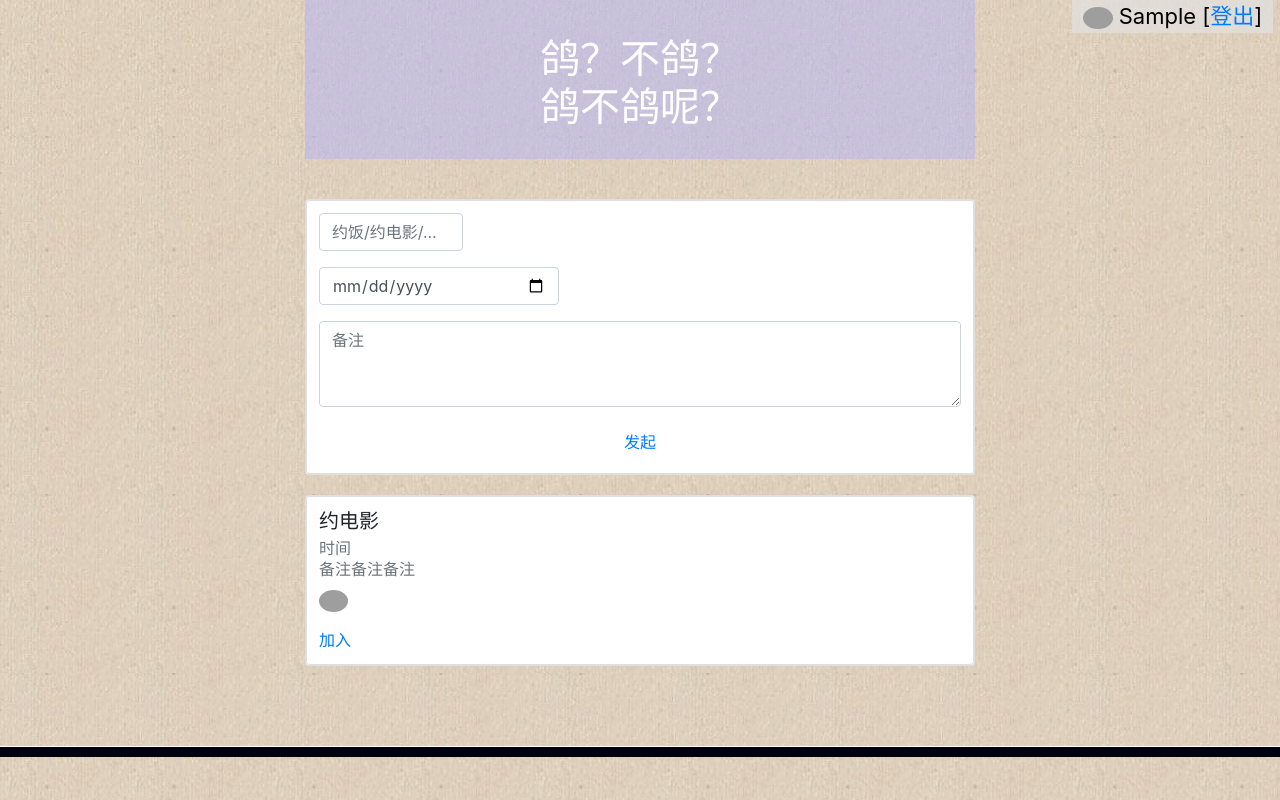
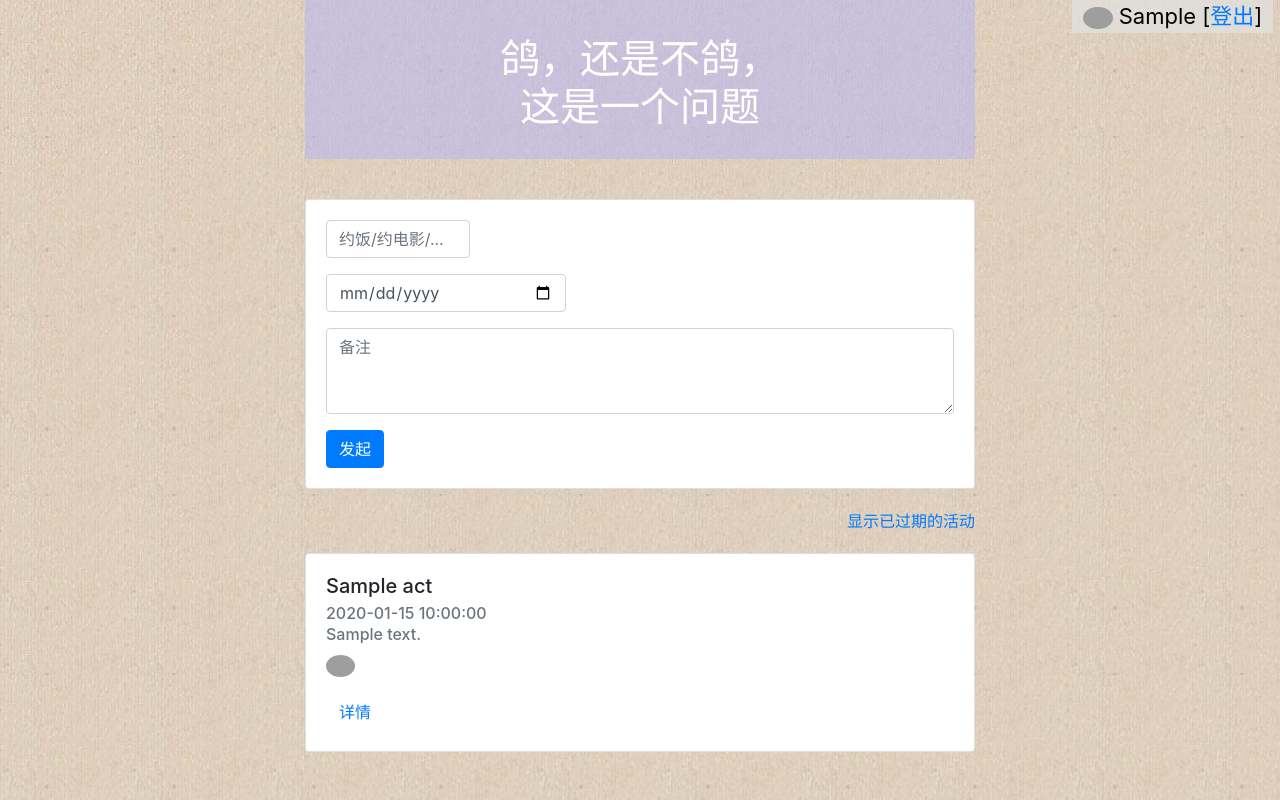
Before and after one commit to closed-social/appointment, a Flask app: template templates/list.html in a window 1280 px wide. Run offline with Flask 2, Linux system fonts and the light colour scheme; tables that the repository leaves empty hold one stand-in row (values such as "Sample post"); the template is opened without the code that fills it: values that come from a table or form of the project are taken from there, most other values are stand-ins (such as "Sample title", 1, 10 or a date in 2020); some libraries are stand-ins or nearby versions; grey boxes are pictures that could not be loaded.

Commit message:
列表界面，详情界面，加入

```diff
--- a/app.py
+++ b/app.py
@@ -1,7 +1,9 @@
 from flask import Flask, request, session, render_template, send_from_directory, abort, redirect
 from flask_sqlalchemy import SQLAlchemy
+from flask_login  import LoginManager, login_user, logout_user, login_required, current_user
 from mastodon import Mastodon
 import re, random, string, os, hashlib
+from datetime import datetime, date
 
 CLIENT_ID = 'mYh-LeEJwrSUk2r4aSEXhTtO3g6bS8jO-Zfw9ZETY0U'
 CLIENT_SEC = open('client.secret', 'r').read().strip()
@@ -25,6 +27,9 @@ app.config['SQLALCHEMY_DATABASE_URI'] = 'sqlite:///ask.db'
 app.config['SQLALCHEMY_TRACK_MODIFICATIONS'] = False
 app.config['JSON_AS_ASCII'] = False
 
+login_manager = LoginManager()
+login_manager.init_app(app)
+
 db = SQLAlchemy(app)
 
 us = db.Table('us',
@@ -40,11 +45,13 @@ class Activity(db.Model):
     pars = db.relationship('User', secondary=us, lazy='subquery',
         backref=db.backref('activities', lazy=True))
 
-    def __init__(self, date):
+    def __init__(self, name, desc, date):
+        self.name = name
+        self.desc = desc
         self.date = date
 
     def __repr__(self):
-        return f"@{self.name}[{self.desc}](self.date)"
+        return f"{self.name}[{self.desc}](self.date)"
 
 class User(db.Model):
     id = db.Column(db.Integer, primary_key=True)
@@ -59,6 +66,29 @@ class User(db.Model):
     def __repr__(self):
         return f"@{self.acct}[{self.disp}]"
 
+    @property
+    def is_active(self):
+        return True
+
+    @property
+    def is_authenticated(self):
+        return True
+
+    @property
+    def is_anonymous(self):
+        return False
+
+    def get_id(self):
+        return self.acct
+
+@login_manager.user_loader
+def load_user(user_id):
+    return User.query.filter_by(acct=user_id).first()
+
+@login_manager.unauthorized_handler
+def unauthorized():
+    return redirect(LOGIN_URL)
+
 @app.route('/img/<path:path>')
 def send_img(path):
     return send_from_directory('static/img', path)
@@ -68,27 +98,21 @@ def root_footer():
     return app.send_static_file('footer.html')
 
 @app.route('/appointment/')
+@login_required
 def home():
-    acct = session.get('user')
-    if not acct:
-        return redirect(LOGIN_URL)
+    if 'all' in request.args:
+        aq = Activity.query
+    else:
+        aq = Activity.query.filter(Activity.date >= date.today())
 
-    print(session)
-    u = User.query.filter_by(acct=acct).first()
-    if not u:
-        return redirect('logout')
-
-    return render_template('list.html', u=u)
+    return render_template('list.html', u=current_user, a=aq.order_by(Activity.date).all())
 
 @app.route('/appointment/auth')
-def log_in():
+def auth():
     code = request.args.get('code')
     client = Mastodon(client_id = CLIENT_ID, client_secret = CLIENT_SEC, api_base_url = API_BASE_URL)
     token = client.log_in(code=code, redirect_uri=REDIRECT_URI, scopes=['read:accounts'])
     info = client.account_verify_credentials()
-
-    session['user'] = info.acct
-    session.permanent = True
 
     u = User.query.filter_by(acct=info.acct).first()
     if not u:
@@ -101,12 +125,54 @@ def log_in():
 
     db.session.commit()
 
+    login_user(u, remember=True)
+
     return redirect('.')
 
 @app.route('/appointment/logout')
-def log_out():
-    session.pop('user')
+@login_required
+def logout():
+    logout_user()
     return redirect('.')
+
+@app.route('/appointment/new', methods=['POST'])
+@login_required
+def new():
+    name = request.form.get('name')
+    date = datetime.strptime(request.form.get('date'), "%Y-%m-%d").date()
+
+    desc = request.form.get('desc') or ''
+    print(name, date, desc)
+    if not name or not date or len(name)>16 or len(desc)>64:
+        abort(422)
+
+    a = Activity(name, desc, date)
+    a.pars = [current_user]
+    db.session.add(a)
+    db.session.commit()
+
+    return redirect('.')
+
+@app.route('/appointment/<int:aid>/<md5>')
+def detail(aid, md5):
+    act = Activity.query.get(aid)
+    if not act or md5 != hashlib.md5(act.name.encode("utf-8")).hexdigest()[0:7]:
+        abort(404)
+
+    return render_template('detail.html', act=act)
+
+@app.route('/appointment/<int:aid>/join')
+@login_required
+def join(aid):
+    act = Activity.query.get(aid)
+    if not act:
+        abort(404)
+
+    if current_user not in act.pars:
+        act.pars.append(current_user)
+        db.session.commit()
+
+    return redirect(hashlib.md5(act.name.encode("utf-8")).hexdigest()[0:7])
 
 if __name__ == '__main__':
     app.run(debug=True)
--- a/templates/list.html
+++ b/templates/list.html
@@ -8,26 +8,12 @@
 	<link href="https://cdn.bootcss.com/twitter-bootstrap/4.3.1/css/bootstrap.min.css" rel="stylesheet">
 	<script src="https://cdn.bootcss.com/jquery/3.4.1/jquery.min.js"></script>
 	<script src="https://cdn.bootcss.com/twitter-bootstrap/4.3.1/js/bootstrap.min.js"></script>
-	<title>鸽？不鸽？</title>
+	<script src="https://cdn.bootcdn.net/ajax/libs/blueimp-md5/2.17.0/js/md5.min.js"></script>
+	<title>鸽，还是不鸽？</title>
 	<style>
-	    .qbox {
-	        background:#e8e8e8;
-	        padding:5px;
-	        color:black;
-	        box-shadow: 2px 2px 10px 2px rgb(219 219 220);
-            border-radius: .5rem;
-            margin: 25px 0;
+	    .card {
+	        margin: 20px 0;
 	    }
-	    pre {
-	        margin: 15px 0 0 15px;
-	        white-space: pre-wrap;
-	    }
-        .display_name {
-            margin: 0;
-        }
-        .card-body {
-            padding: 0.75em;
-        }
 	</style>
 </head>
 <body background="/img/bg.jpg">
@@ -37,45 +23,55 @@
 	    font-size:22px;
 	    color:black;
 	    background-color:rgba(225,225,225,0.7);
-	    padding:0 0.5em"
+	    padding:0 0.5em;
+	    z-index:999"
 	>
             <img src="{{u.avat}}" style="height:22px; border-radius: 50%;"> {{u.disp}} [<a href="logout">登出</a>]
     </div>
 
 	<div style="max-width:700px;" class="container">
 		<div align='center' style='background-color:rgba(180,180,250,0.5);padding:35px 0 20px;color:#ffffff;margin-bottom:40px'>
-			<h1> 鸽？不鸽？<br/>鸽不鸽呢？</h1>
+			<h1> 鸽，还是不鸽，<br/>这是一个问题</h1>
 	    </div>
-	    <div class="card" style="margin: 20px auto">
-	        <form class="card card-body" action="new" method="post">
+	    <div class="card">
+	        <form class="card-body" action="new" method="post">
 	            <div class="form-group" style="max-width:9em">
-	                <input id="name" type="text" class="form-control" placeholder="约饭/约电影/..." maxlength=16 required>
+	                <input name="name" type="text" class="form-control" placeholder="约饭/约电影/..." maxlength=16 required>
 	            </div>
 	            <div class="form-group" style="max-width:15em">
-                    <input id="date" type="date" class="form-control" required>
+                    <input name="date" type="date" class="form-control" placeholder="YYYY-MM-DD" required>
                 </div>
                 <div class="form-group">
-                    <textarea class="form-control" id="desc" rows="3" placeholder="备注" maxlength=64></textarea>
+                    <textarea name="desc" class="form-control" rows="3" placeholder="备注" maxlength=64></textarea>
                 </div>
-                <button type="submit" href="##" class="btn btn-link">发起</button>
+                <button type="submit" href="##" class="btn btn-primary">发起</button>
            </form>
         </div>
-
+           <p style="text-align:right"> <a href="./?all">显示已过期的活动</a></p>
+        {% for act in a %}
         <div class="card">
-	        <div class="card card-body">
-	        <h5 class="card-title">约电影</h5>
-            <h6 class="card-subtitle mb-2 text-muted">时间</h6>
-            <h6 class="card-subtitle mb-2 text-muted">备注备注备注</h6>
-            <p class="card-text"><img src="{{u.avat}}" style="height:22px; border-radius: 50%;"></p>
-            <a href="#" class="card-link">加入</a>
+	        <div class="card-body">
+	            <h5 class="card-title">{{act.name}}</h5>
+                <h6 class="card-subtitle mb-2 text-muted">{{act.date}}</h6>
+                <h6 class="card-subtitle mb-2 text-muted">{{act.desc}}</h6>
+                <p class="card-text">
+                    {% for p in act.pars %}
+                    <a href="{{p.url}}" title="{{p.disp}}">
+                        <img src="{{p.avat}}" style="height:22px; border-radius: 50%;">
+                    </a>
+                    {% endfor %}
+                </p>
+                <a href="{{act.id}}/" class="btn btn-link detail">详情</a>
            </div>
         </div>
+        {% endfor %}
 	</div>
 
-	<footer style="background-color:#000010;color:white;border-top: 1px solid white;margin-top:80px;padding-top:10px;">
-	</footer>
 	<script>
-        $('footer').load('footer.html');
+	    $('.detail').click(function() {
+	        let name = $(this).parent().children(".card-title").text();
+	        this.href += md5(name).substr(0,7);
+	    });
 	</script>
 </body>
 </html>
```
Also changed, not shown: static/footer.html (deleted, +0 -25 lines), templates/detail.html (added, +66 -0 lines).
